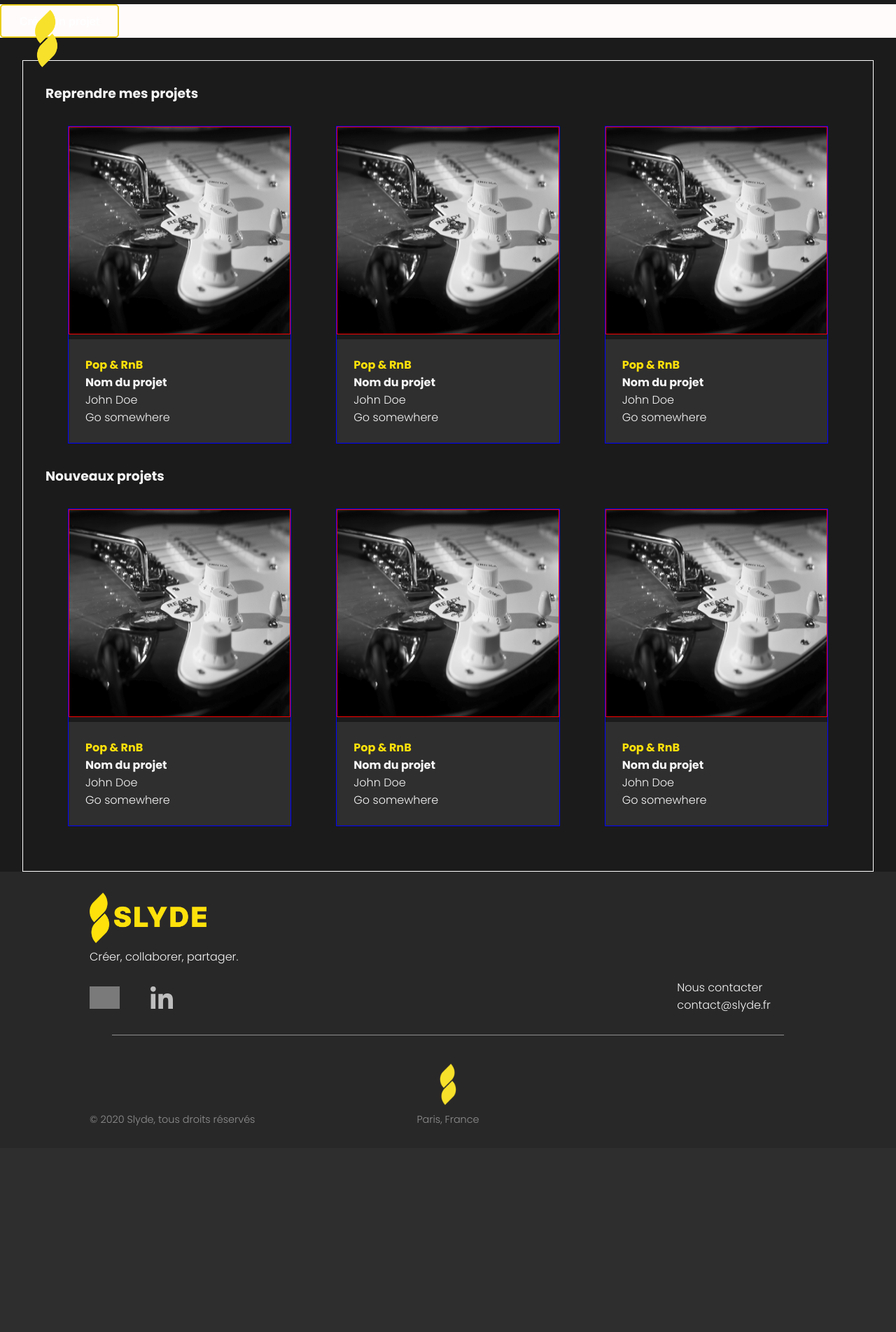
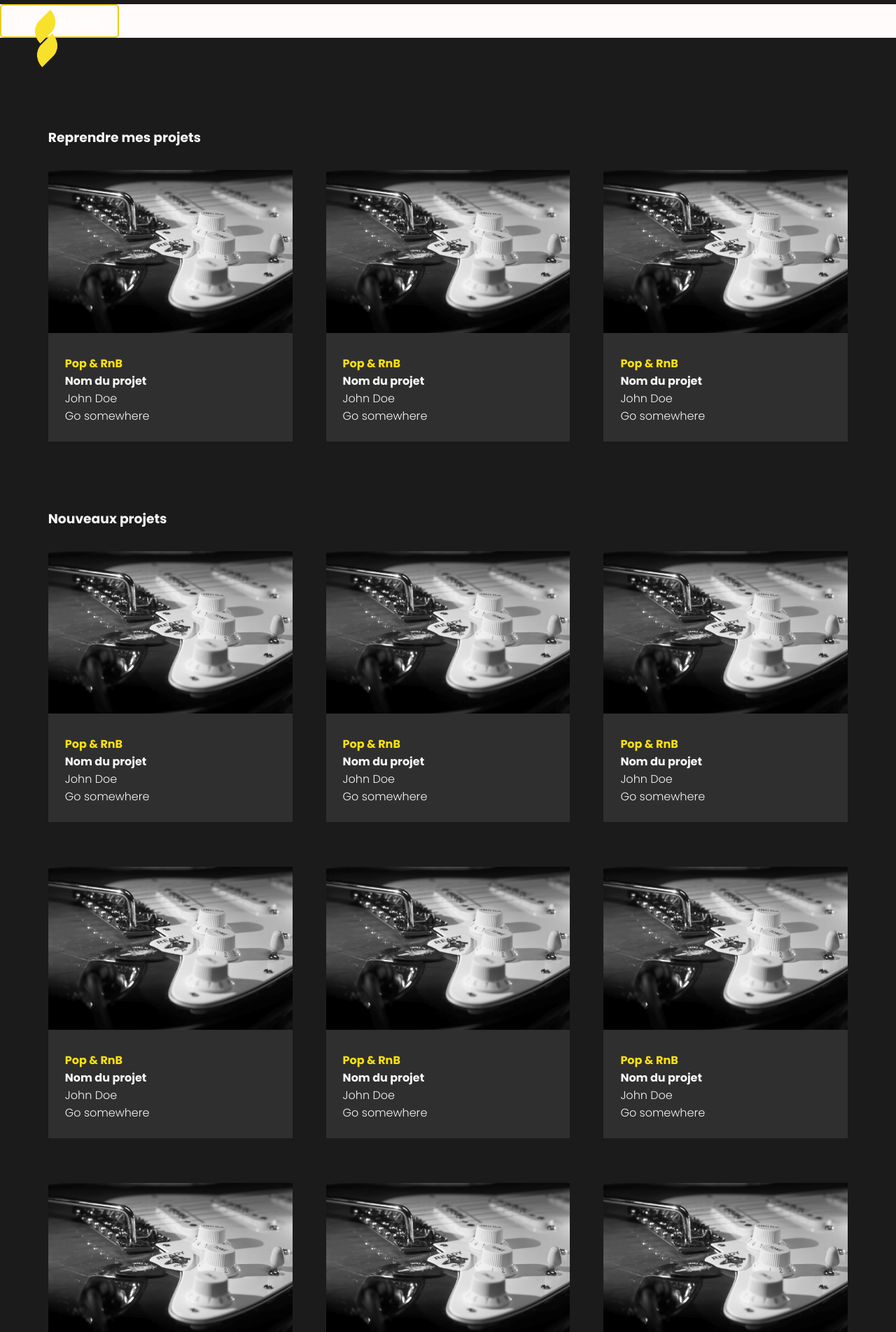
Before and after one commit to Yohan-gyt/Slyde, a PHP site: page /feed.php in a window 1280 px wide. Shown: the part 26-1930 px from the top of the page at 70% size. Before the commit the page ends 1635 px from the top, so only its background shows below. Run offline with PHP 8.4, Linux system fonts and the light colour scheme; grey boxes are pictures that could not be loaded.

Commit message:
j'avance petit à petit là

```diff
--- a/assets/css/styles.css
+++ b/assets/css/styles.css
@@ -664,38 +664,45 @@
     flex-direction: column;
     align-items: center;
     width: 100%;
+
+    margin-bottom: 12%;
 }
+
 .wrapper-feed {
     /* margin-left: 130px;
     margin-right: 130px; */
-    width: 95%;
-    /* height: 100vh; */
+    width: 98%;
     padding: 2rem;
-    border: 1px solid white;
 }
 
 .wrapper-card {
     display: flex;
-    /* border: 1px solid rgb(0, 255, 34); */
 }
 
+.wrapper-feed h3{
+    margin-top: 4rem;
+    margin-left: 1.5rem;
+}
+
+/* CARTES */
 .card-body {
     /* max-width: 518px; */
-    /* width: ; */
-    border: 1px solid blue;
+    /* border: 1px solid blue; */
+    background-color: #2f2f2f;
     flex-direction: column;
-    /* margin-right: 2rem;
+
+    margin-right: 1.5rem;
     margin-bottom: 2rem;
-    margin-top: 2.3rem; */
-    margin: 2rem;
+    margin-left: 1.5rem;
+    margin-top: 2rem;
 }
 
 .card {
     /* width: 518px; */
     width: 100%;
-    height: 297px;
-    border: 1px solid red;
-    /* width: 10vw; */
+    /* height: 297px; */
+    max-height: 18.563rem;
+    /* height: 60%; */
 }
 
 .card-desc {
@@ -917,7 +924,7 @@
         margin-bottom: 20px;
     }
 
-    /* CONNEXION */
+    /* ---------- CONNEXION ---------- */
 
     .tab,
     .wrapper-right {
@@ -956,6 +963,11 @@
         width: 90%;
         height: 2.5rem;
     }
+
+    /* ---------- FEED ---------- */
+    .wrapper-card{
+        display: block;
+    }
 }
 
 @media screen and (max-width: 600px) {
--- a/feed.php
+++ b/feed.php
@@ -39,9 +39,9 @@
 </head>
 
 <body>
-    <div>
+    <a href="#">
         <img class="logo fixed" src="assets/img/logos/logo.png" alt="" draggable="false">
-    </div>
+    </a>
     <nav class="navbar">
         <!-- <input type="search" placeholder="un projet, un artiste, un instrument ..." name="the_search"> -->
         <button class="create-project">Créer un projet</button>
@@ -52,7 +52,7 @@
             <h3>Reprendre mes projets</h3>
 
             <div class="wrapper-card">
-                <a href="##">
+                <a href="projet.html">
                     <div class="card-body">
                         <img class="card" src="assets/img/background/pexels-breakingpic-3094.jpg" alt="">
                         <div class="card-desc">
@@ -128,9 +128,48 @@
                         </div>
                     </div>
                 </a>
-        </div>
-        <div class="wrapper-card">
-            <!-- <a href="##">
+            </div>
+            <div class="wrapper-card">
+                <a href="projet.html">
+                    <div class="card-body">
+                        <img class="card" src="assets/img/background/pexels-breakingpic-3094.jpg" alt="">
+                        <div class="card-desc">
+                            <h4><span class="yellow">Pop & RnB</span></h4>
+                            <h4 class="card-title">Nom du projet</h4>
+                            <p class="user">John Doe</p>
+                            <a href="#" class="btn btn-primary">Go somewhere</a>
+                        </div>
+                    </div>
+                </a>
+
+
+                <a href="##">
+                    <div class="card-body">
+                        <img class="card" src="assets/img/background/pexels-breakingpic-3094.jpg" alt="">
+                        <div class="card-desc">
+                            <h4><span class="yellow">Pop & RnB</span></h4>
+                            <h4 class="card-title">Nom du projet</h4>
+                            <p class="user">John Doe</p>
+                            <a href="#" class="btn btn-primary">Go somewhere</a>
+                        </div>
+                    </div>
+                </a>
+
+                <a href="##">
+                    <div class="card-body">
+                        <img class="card" src="assets/img/background/pexels-breakingpic-3094.jpg" alt="">
+                        <div class="card-desc">
+                            <h4><span class="yellow">Pop & RnB</span></h4>
+                            <h4 class="card-title">Nom du projet</h4>
+                            <p class="user">John Doe</p>
+                            <a href="#" class="btn btn-primary">Go somewhere</a>
+                        </div>
+                    </div>
+                </a>
+            </div>
+
+            <div class="wrapper-card">
+                <a href="##">
                     <div class="card-body">
                         <img class="card" src="assets/img/background/pexels-breakingpic-3094.jpg" alt="">
                         <div class="card-desc">
@@ -164,8 +203,8 @@
                             <a href="#" class="btn btn-primary">Go somewhere</a>
                         </div>
                     </div>
-                </a> -->
-        </div>
+                </a>
+            </div>
 
     </section>
 
```
